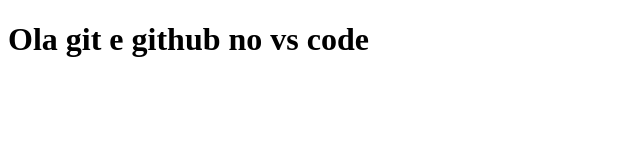
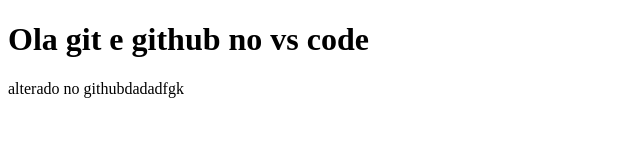
Before and after one commit to 7ZKz/TI50, a plain HTML site: page index.html in a window 1280 px wide. Shown: the whole page, without its empty margins (0-640 px from the left). Drawn offline with Linux system fonts and the light colour scheme.

Commit message:
Update index.html

```diff
--- a/index.html
+++ b/index.html
@@ -7,5 +7,6 @@
 </head>
 <body>
     <h1>Ola git e github no vs code</h1>
+    <p>alterado no githubdadadfgk</p>
 </body>
 </html>
```
